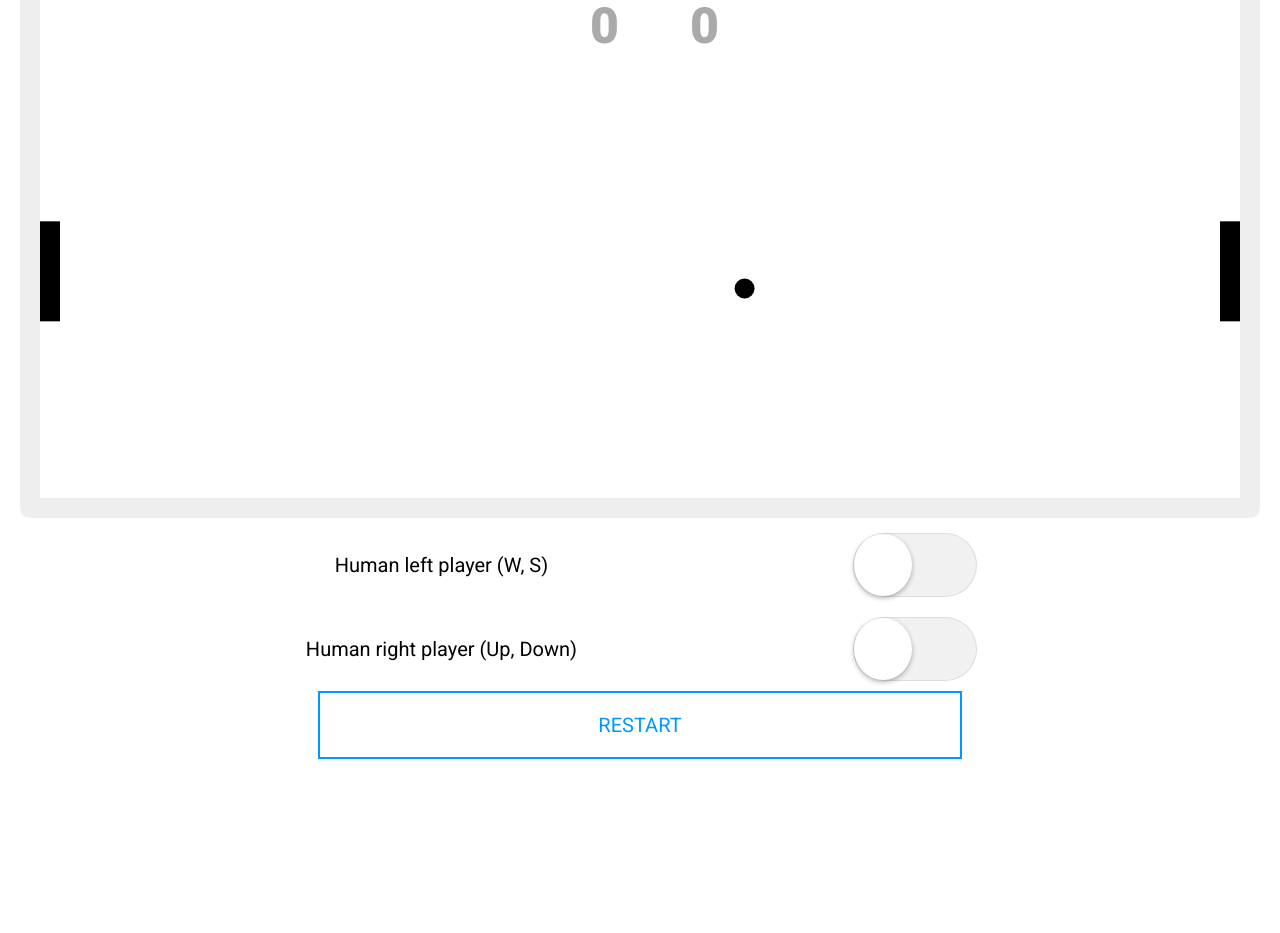
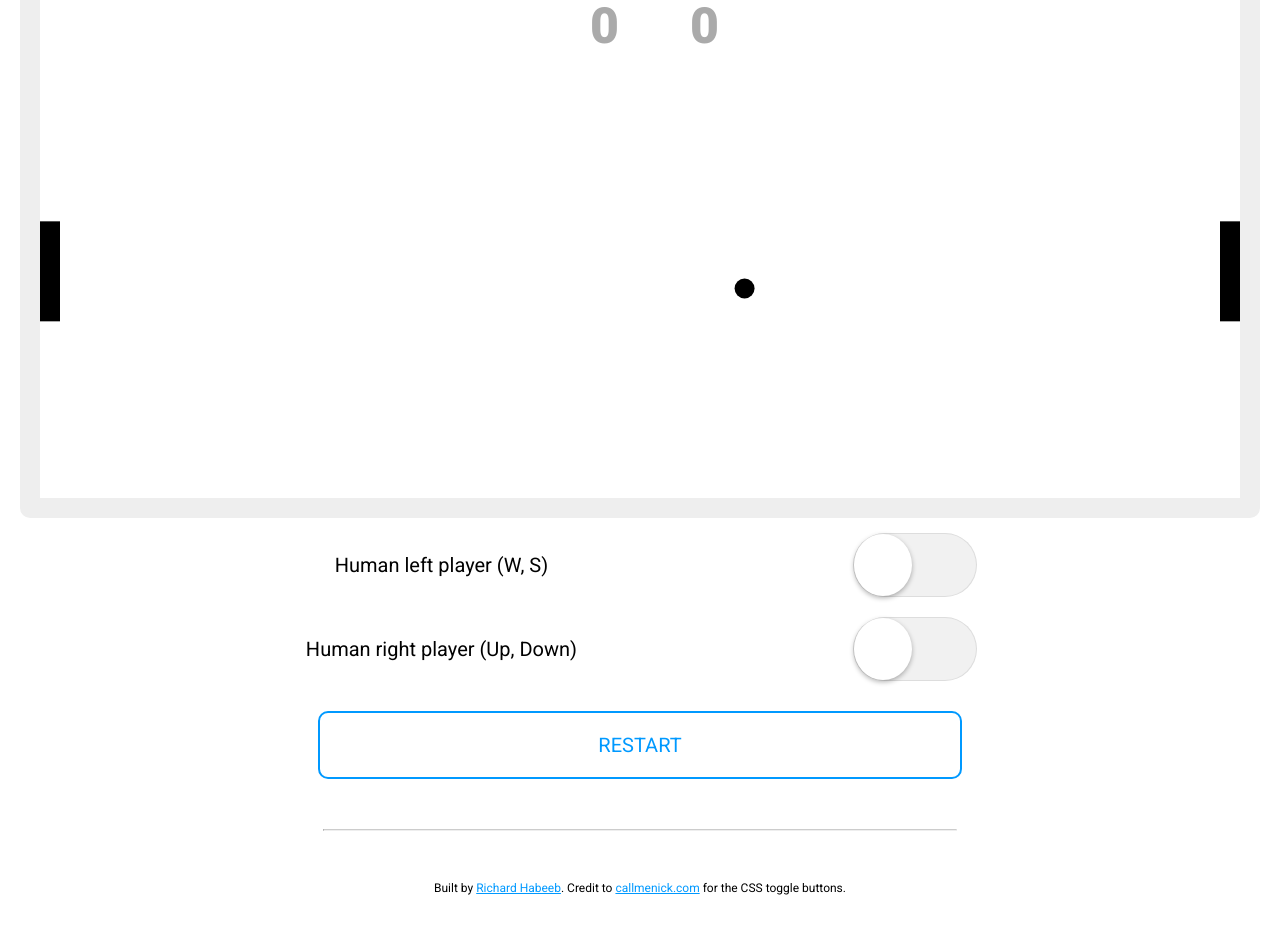
Before and after one commit to RichardHabeeb/GameDevelopmentProjects, a plain HTML site: page pong/pong.html in a window 1280 px wide. Shown: the part 147-1080 px from the top of the page. Before the commit the page ends 914 px from the top, so only its background shows below. Drawn offline with Linux system fonts and the light colour scheme.

Commit message:
Finished pong

```diff
--- a/pong.html
+++ b/pong/pong.html
@@ -5,8 +5,6 @@
   <link href='https://fonts.googleapis.com/css?family=Roboto:400,900italic,900' rel='stylesheet' type='text/css'>
   <script type='text/javascript' src='pong.js'></script>
   <link href="style.css" rel="stylesheet">
-  <!--http://callmenick.com/post/css-toggle-switch-examples--->
-  <!--http://stackoverflow.com/questions/849211/shortest-distance-between-a-point-and-a-line-segment--->
 </head>
 <body>
   <div id=container>
@@ -34,7 +32,10 @@
       </div><!-- /row -->
     </div>
     <div id='restartButton' class='button'>RESTART</div>
-
+    <footer>
+      <hr>
+      Built by <a target="_blank" href='http://habeebr.bitbucket.org/'>Richard Habeeb</a>. Credit to <a target="_blank" href='http://callmenick.com/post/css-toggle-switch-examples'>callmenick.com</a> for the CSS toggle buttons.
+    </footer>
   </div>
 </body>
 </html>
--- a/pong.js
+++ b/pong/pong.js
@@ -51,6 +51,7 @@ function line(setVector1, setVector2) {
     that.vector1 = setVector1;
     that.vector2 = setVector2;
 
+    /* Algorithm adapted from http://stackoverflow.com/questions/849211/shortest-distance-between-a-point-and-a-line-segment */
     var distToSegmentSquared = function (p, v, w) {
       var l2 = v.distToPointSquared(w);
       if (l2 == 0) return p.distToPointSquared(v);
--- a/style.css
+++ b/pong/style.css
@@ -3,6 +3,7 @@ html
   font-family: "Roboto";
   font-size: 20px;
   font-weight: 400;
+  text-align: center;
 }
 
 h1
@@ -13,6 +14,11 @@ h1
   padding: 0px;
   margin: 0px;
   text-shadow: 5px 5px #cccccc,10px 10px #eeeeee;
+}
+
+a
+{
+  color: #0099FF;
 }
 
 .ice
@@ -32,6 +38,21 @@ h1
   border-radius: 10px;
 }
 
+footer
+{
+  margin-top: 50px;
+  margin-bottom: 100px;
+  font-size: 12px;
+}
+
+hr
+{
+  border-top: 1px solid #ccc;
+  width: 50%;
+  margin: 50px auto;
+}
+
+/* Code adapted from http://callmenick.com/post/css-toggle-switch-examples */
 .settings {
   display: table;
   margin: 0px auto;
@@ -51,7 +72,8 @@ h1
   border: 2px solid #0099FF;
   color: #0099FF;
   width: 600px;
-  margin: 0px auto;
+  margin: 20px auto;
+  border-radius: 10px;
 }
 
 .button:hover {
```
